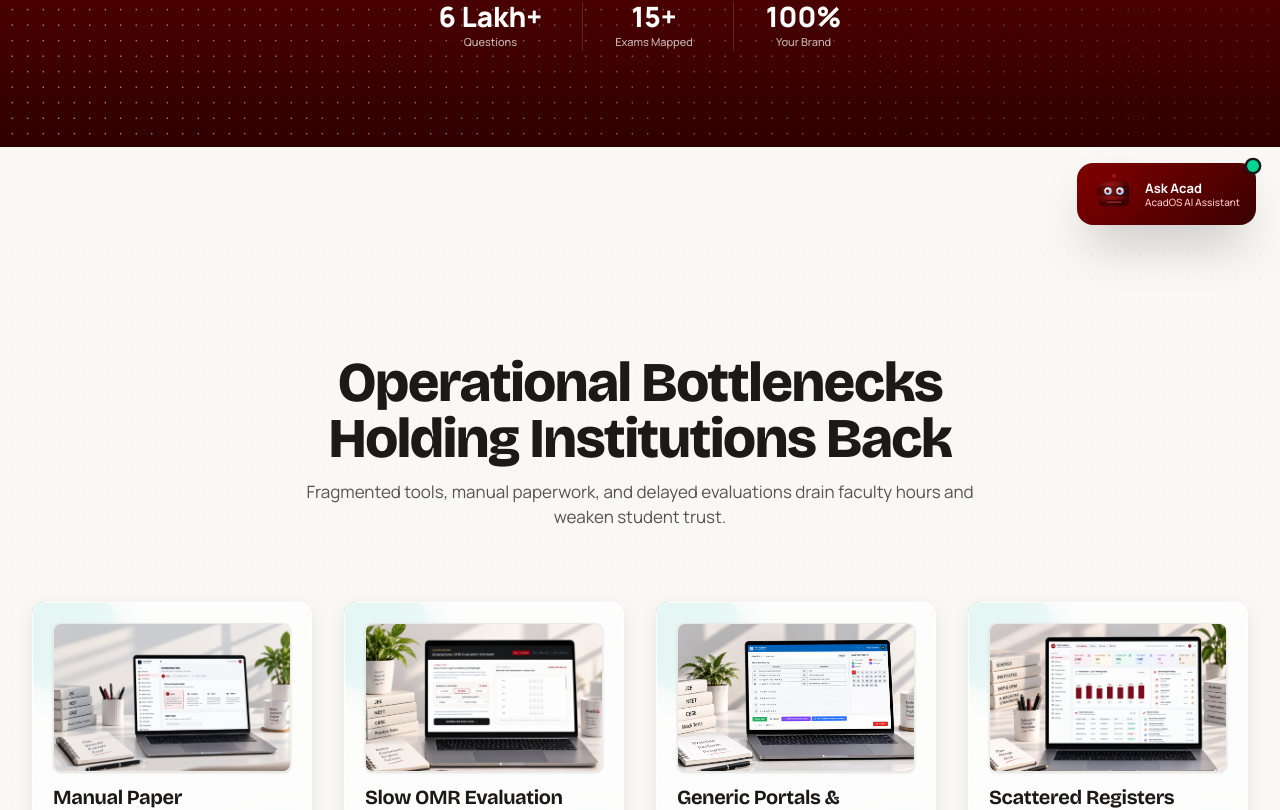
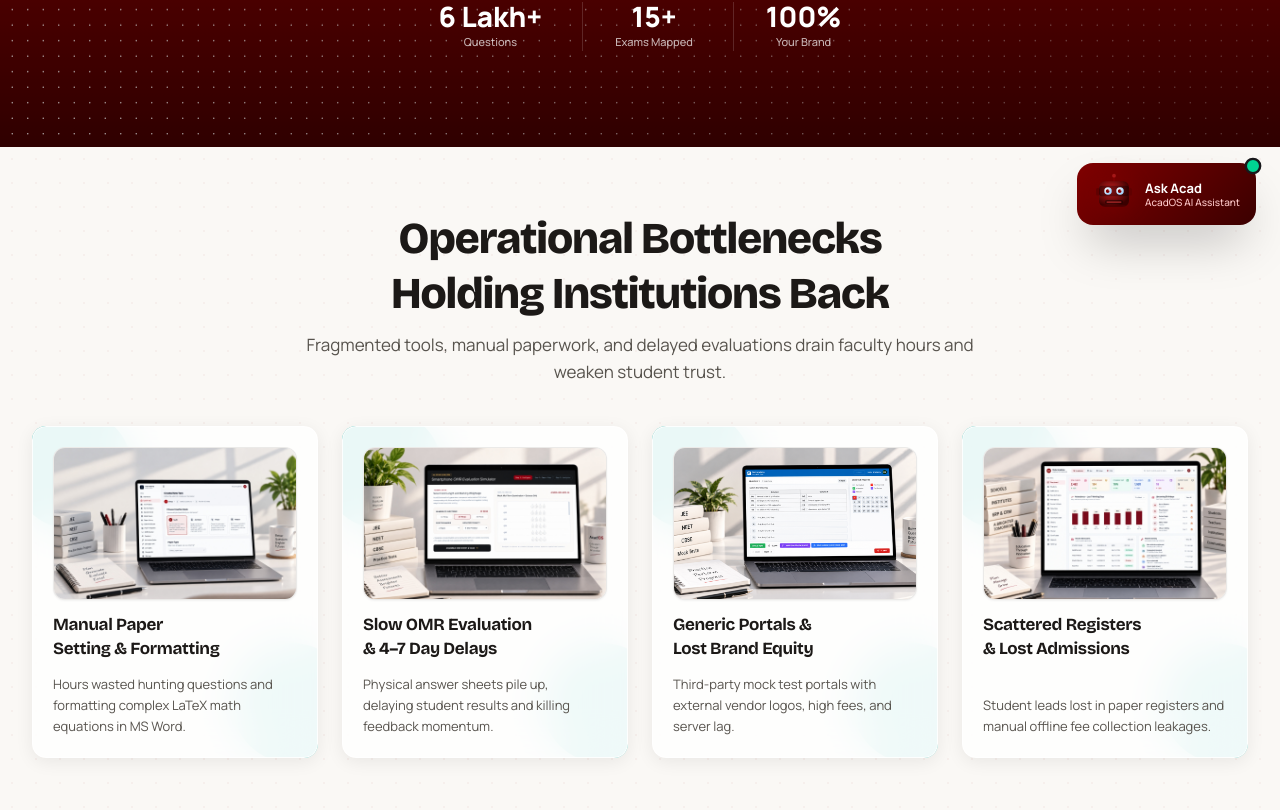
Before and after one commit to hoduacademycontenttwo-sudo/AcadOS, a React (Vite) app: page / in a window 1280 px wide. Shown: the part 551-1361 px from the top of the page. Built offline with nearby package versions, Linux system fonts and the light colour scheme; a web font is replaced by a local one.

Commit message:
fix(ui): eliminate excess whitespace and tighten padding around problem section and landing container

```diff
--- a/src/App.tsx
+++ b/src/App.tsx
@@ -506,7 +506,7 @@ export default function App() {
               initial={{ opacity: 0 }}
               animate={{ opacity: 1 }}
               exit={{ opacity: 0 }}
-              className="space-y-16 md:space-y-24 pb-16"
+              className="space-y-0 pb-16"
             >
 
               {/* HERO SECTION WITH DOTFIELD INTERACTIVE BACKGROUND */}
--- a/src/components/ProblemStatement.tsx
+++ b/src/components/ProblemStatement.tsx
@@ -47,7 +47,7 @@ const PROBLEMS: ProblemItem[] = [
 
 export const ProblemStatement: React.FC<ProblemStatementProps> = () => {
   return (
-    <section className="relative py-20 lg:py-28 bg-[#faf8f5] border-b border-stone-200/80 overflow-hidden">
+    <section className="relative py-12 md:py-16 bg-[#faf8f5] border-b border-stone-200/80 overflow-hidden">
       {/* Subtle grid background */}
       <div
         className="absolute inset-0 opacity-[0.035] pointer-events-none"
@@ -60,13 +60,13 @@ export const ProblemStatement: React.FC<ProblemStatementProps> = () => {
       <style>{`
         .anim-container {
           width: 100%;
-          min-height: 290px;
+          min-height: 280px;
           background: transparent;
           position: relative;
-          box-shadow: 0px 4px 15px rgba(0, 0, 0, 0.08);
+          box-shadow: 0px 4px 18px rgba(0, 0, 0, 0.07);
           overflow: hidden;
-          border-radius: 12px;
-          transition: all 0.3s ease;
+          border-radius: 14px;
+          transition: all 0.3s cubic-bezier(0.16, 1, 0.3, 1);
         }
 
         .anim-card {
@@ -78,20 +78,20 @@ export const ProblemStatement: React.FC<ProblemStatementProps> = () => {
           display: flex;
           flex-direction: column;
           padding: 1.25rem;
-          gap: 0.75rem;
+          gap: 0.85rem;
           color: #1e293b;
-          background-color: rgba(255, 255, 255, 0.75);
-          border: 1px solid rgba(255, 255, 255, 0.8);
+          background-color: rgba(255, 255, 255, 0.8);
+          border: 1px solid rgba(255, 255, 255, 0.85);
           -webkit-backdrop-filter: blur(20px);
           backdrop-filter: blur(20px);
-          border-radius: 12px;
+          border-radius: 14px;
           transition: all ease 0.3s;
         }
 
         .anim-container::after,
         .anim-container::before {
-          width: 110px;
-          height: 110px;
+          width: 120px;
+          height: 120px;
           content: "";
           position: absolute;
           border-radius: 50%;
@@ -116,22 +116,22 @@ export const ProblemStatement: React.FC<ProblemStatementProps> = () => {
         }
 
         .anim-container:hover {
-          box-shadow: 0px 8px 25px rgba(0, 174, 169, 0.28);
-          transform: translateY(-3px);
+          box-shadow: 0px 10px 28px rgba(0, 174, 169, 0.28);
+          transform: translateY(-4px);
         }
 
         .anim-container:hover .anim-card {
-          background-color: rgba(255, 255, 255, 0.6);
+          background-color: rgba(255, 255, 255, 0.65);
         }
 
         .anim-container:hover::after {
-          left: calc(100% - 85px);
-          transform: scale(1.2);
+          left: calc(100% - 90px);
+          transform: scale(1.25);
         }
 
         .anim-container:hover::before {
-          left: -10px;
-          transform: scale(1.2);
+          left: -15px;
+          transform: scale(1.25);
         }
 
         @keyframes animFirst {
@@ -156,12 +156,12 @@ export const ProblemStatement: React.FC<ProblemStatementProps> = () => {
       <div className="relative max-w-7xl mx-auto px-4 sm:px-6 lg:px-8">
 
         {/* Section Header */}
-        <div className="text-center max-w-3xl mx-auto space-y-3 mb-14 lg:mb-18">
+        <div className="text-center max-w-3xl mx-auto space-y-2.5 mb-8 md:mb-10">
           <motion.h2
             initial={{ opacity: 0, y: 14 }}
             whileInView={{ opacity: 1, y: 0 }}
             viewport={{ once: true }}
-            className="text-3xl sm:text-4xl lg:text-5xl font-serif font-extrabold text-stone-900 tracking-tight"
+            className="text-2xl sm:text-3xl lg:text-4xl font-serif font-extrabold text-stone-900 tracking-tight leading-tight"
           >
             Operational Bottlenecks Holding Institutions Back
           </motion.h2>
@@ -170,15 +170,15 @@ export const ProblemStatement: React.FC<ProblemStatementProps> = () => {
             initial={{ opacity: 0, y: 14 }}
             whileInView={{ opacity: 1, y: 0 }}
             viewport={{ once: true }}
-            transition={{ delay: 0.1 }}
-            className="text-stone-600 text-sm sm:text-base max-w-2xl mx-auto font-sans"
+            transition={{ delay: 0.08 }}
+            className="text-stone-600 text-xs sm:text-sm md:text-base max-w-2xl mx-auto font-sans leading-relaxed"
           >
             Fragmented tools, manual paperwork, and delayed evaluations drain faculty hours and weaken student trust.
           </motion.p>
         </div>
 
         {/* Animated Cards Grid */}
-        <div className="grid grid-cols-1 sm:grid-cols-2 lg:grid-cols-4 gap-6 lg:gap-8">
+        <div className="grid grid-cols-1 sm:grid-cols-2 lg:grid-cols-4 gap-5 lg:gap-6">
           {PROBLEMS.map((problem, index) => (
             <motion.div
               key={problem.id}
@@ -192,7 +192,7 @@ export const ProblemStatement: React.FC<ProblemStatementProps> = () => {
                 <div className="anim-card">
 
                   {/* Problem Image Preview */}
-                  <div className="relative rounded-lg overflow-hidden aspect-[16/10] bg-stone-100 border border-stone-200/70 shadow-sm">
+                  <div className="relative rounded-xl overflow-hidden aspect-[16/10] bg-stone-100 border border-stone-200/70 shadow-xs">
                     <img
                       src={problem.image}
                       alt={problem.imageAlt}
@@ -202,12 +202,12 @@ export const ProblemStatement: React.FC<ProblemStatementProps> = () => {
                   </div>
 
                   {/* Problem Heading */}
-                  <h3 className="text-base sm:text-lg font-serif font-bold text-stone-900 leading-snug group-hover:text-teal-900 transition-colors">
+                  <h3 className="text-base font-serif font-bold text-stone-900 leading-snug group-hover:text-teal-900 transition-colors">
                     {problem.title}
                   </h3>
 
                   {/* Subheading */}
-                  <p className="text-xs sm:text-sm text-stone-600 font-sans leading-relaxed mt-auto">
+                  <p className="text-xs sm:text-[13px] text-stone-600 font-sans leading-relaxed mt-auto">
                     {problem.subtitle}
                   </p>
 
```
